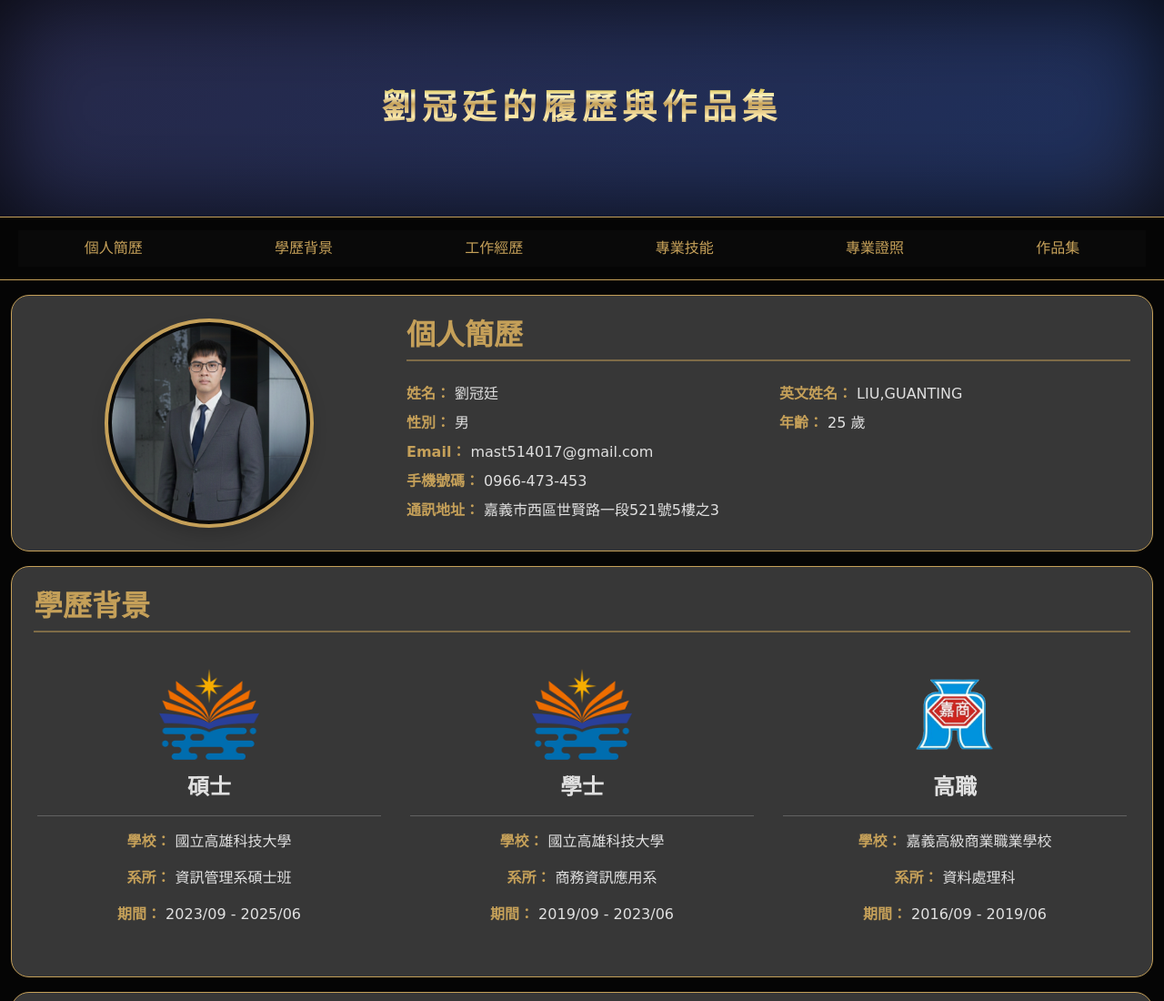
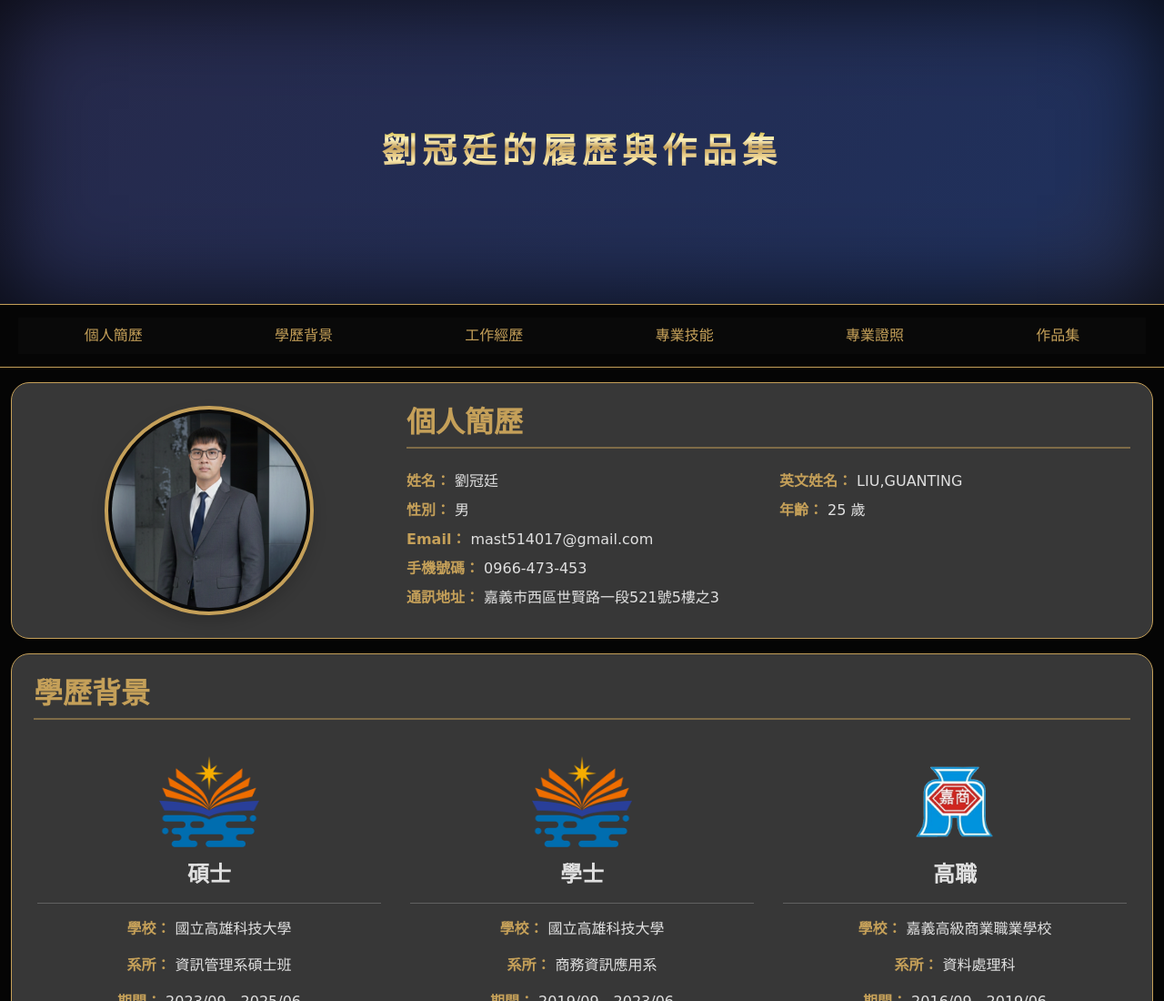
Before and after one commit to TING0517/My-resume-and-portfolio, a plain HTML site: page index.html in a window 1280 px wide. Shown: the top 1100 px of the page at 91% size. Drawn offline with nearby package versions, Linux system fonts and the light colour scheme; a web font is replaced by a local one.

Commit message:
Update style.css

```diff
--- a/style.css
+++ b/style.css
@@ -26,7 +26,7 @@ body {
     /* 區塊的四個角落產生黑色內陰影 */
     box-shadow: inset 0 0 100px rgba(0, 0, 0, 0.8);
     /* 間距隨螢幕大小上下自動調整12% ，左右0%*/
-    padding: 12vh 0;
+    padding: 18vh 0;
 }
 
 @keyframes gradientBG {
```
